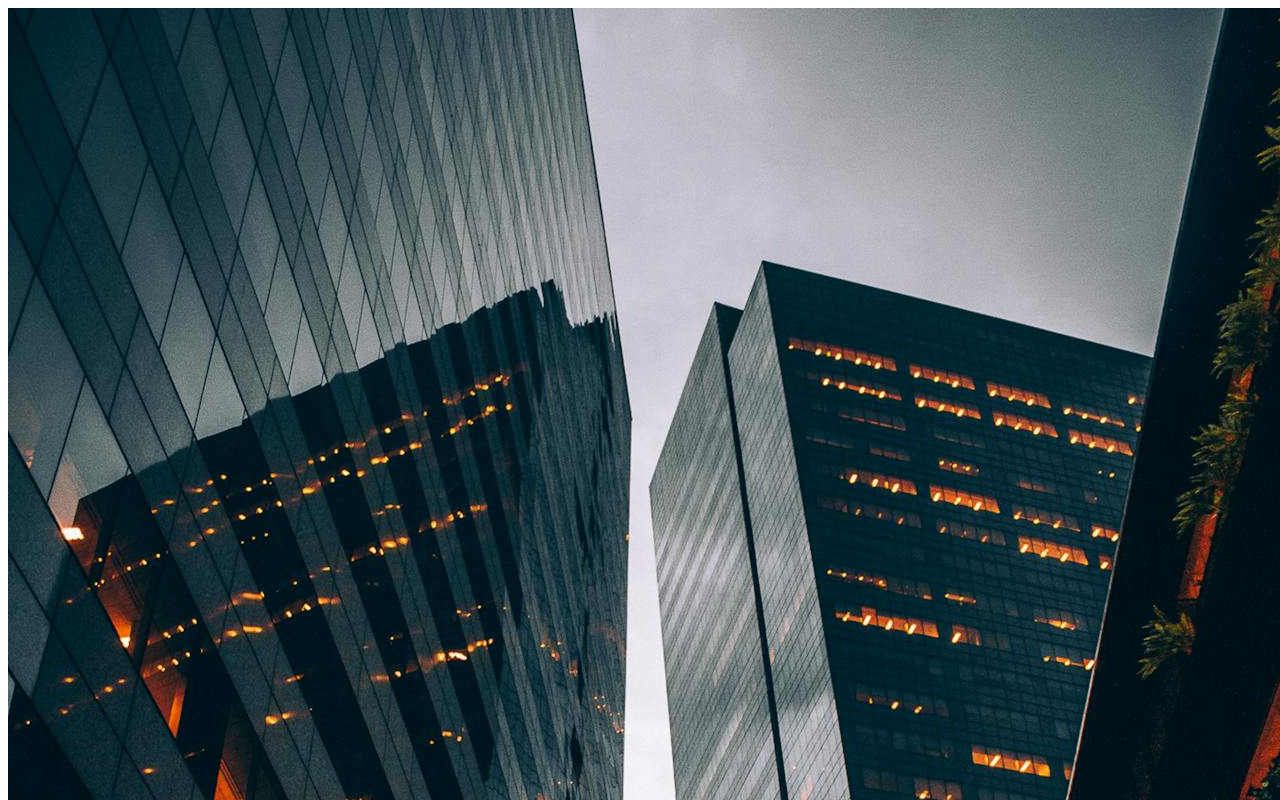
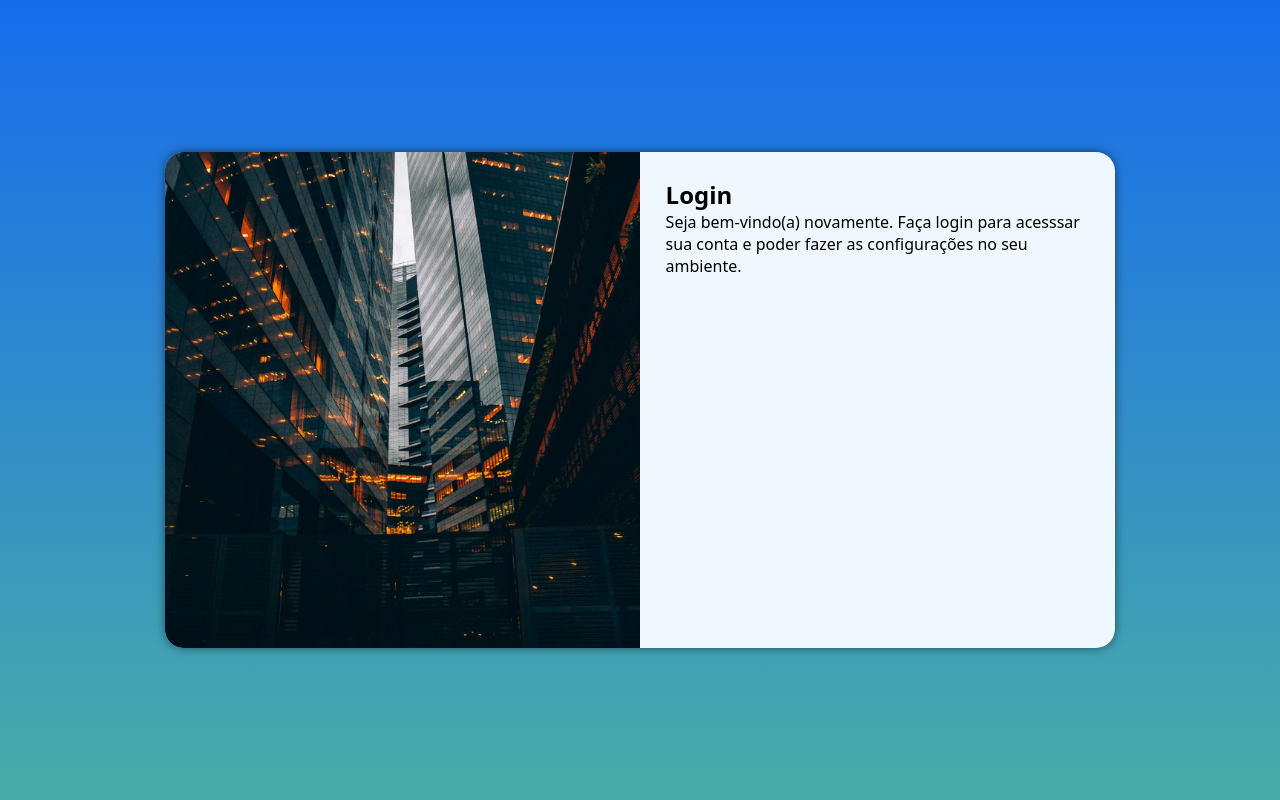
Before and after one commit to miqueiaslemos67/html-css-cursoemvideo, a plain HTML site: page projetos/projeto-tela-de-login/index.html in a window 1280 px wide. Shown: the top 800 px of the page. Drawn offline with Linux system fonts and the light colour scheme.

Commit message:
Configurações de  media Queries para projeto de tela de login.

```diff
--- a/projetos/projeto-tela-de-login/estilos/style.css
+++ b/projetos/projeto-tela-de-login/estilos/style.css
@@ -1 +1,65 @@
 @charset "UTF-08";
+
+/* Mobile first */
+
+/*
+    Paleta de cores
+    Verde: #49a09d
+    Lilás: #5f2c82
+*/
+
+:root {
+    --cor00: #4aaca8;
+    --cor01: #176cec;
+}
+
+* {
+    font-family: system-ui, -apple-system, BlinkMacSystemFont, 'Segoe UI', Roboto, Oxygen, Ubuntu, Cantarell, 'Open Sans', 'Helvetica Neue', sans-serif;
+    padding: 0;
+    margin: 0;
+    box-sizing: border-box;
+}
+
+
+body, html {
+    background-color: var(--cor01);
+    height: 100vh;
+    width: 100vw;
+}
+
+main {
+    position: relative;
+    height: 100vh;
+    width: 100vw;
+}
+
+/* Container do login*/
+section#login {
+    position: absolute;
+    top: 50%;
+    left: 50%;
+    transform: translate(-50%, -50%);
+    overflow: hidden;
+
+    background-color: #f0f8ff;
+    width: 15.60rem;
+    height: 31rem;
+    border-radius: 1.2rem;
+
+    box-shadow: 0px 0px 10px rgba(0, 0, 0, 0.521);
+
+    transition: width .5s, heigth .5s;
+
+}
+
+section#login > div#imagem {
+    background: var(--cor01) url(../imgs/imge.jpg) no-repeat;
+    background-size: cover;
+    background-position: left bottom;
+    height: 200px;
+}
+
+section#login > div#formulario {
+    display: block;
+    padding: 1.6rem;
+}
--- a/projetos/projeto-tela-de-login/index.html
+++ b/projetos/projeto-tela-de-login/index.html
@@ -5,12 +5,13 @@
     <meta name="viewport" content="width=device-width, initial-scale=1.0" />
     <title>Tela de Login</title>
     <link rel="stylesheet" href="estilos/style.css" />
+    <link rel="stylesheet" href="media-query.css">
   </head>
   <body>
     <main>
       <section id="login">
         <div id="imagem">
-          <img src="imgs/imge.jpg" alt="imgagem do fundo" />Foto
+          <!-- Aqui vai a imagem nas CSS -->
         </div>
 
         <div id="formulario">
--- /dev/null
+++ b/projetos/projeto-tela-de-login/media-query.css
@@ -0,0 +1,57 @@
+@charset "UTF-08";
+
+/* Todas as demais mídias*/
+
+/*Typical Device Breakpoints
+----------------------------
+Pequenas telas: até 600px
+Celular: de 600px até 768px
+Tablet: 768px até 992px
+Desktop: 992px até 1200px
+Grandes telas: acima de 1200px
+-----------------------------
+*/
+
+/* Versão tablet */
+@media screen and (min-width:  768px) and (max-width: 992px) {
+    body {
+        background-image: linear-gradient(to top,#4aaca8,#176cec);
+    }
+
+    section#login {
+        width: 80vw;
+    }
+
+    section#login > div#imagem {
+        float: left;
+        width: 30%;
+        height: 100%;
+    }
+
+    section#login > div#formulario {
+        float: right;
+        width: 70%;
+    }
+}
+
+/* Versão telas grandes */
+@media screen and (min-width: 992px) {
+    body {
+        background-image: linear-gradient(to top,#4aaca8,#176cec);
+    }
+
+    section#login {
+        width: 950px;
+    }
+
+    section#login > div#imagem {
+        float: left;
+        width: 50%;
+        height: 100%;
+    }
+
+    section#login > div#formulario {
+        float: right;
+        width: 50%;
+    }
+}
```
